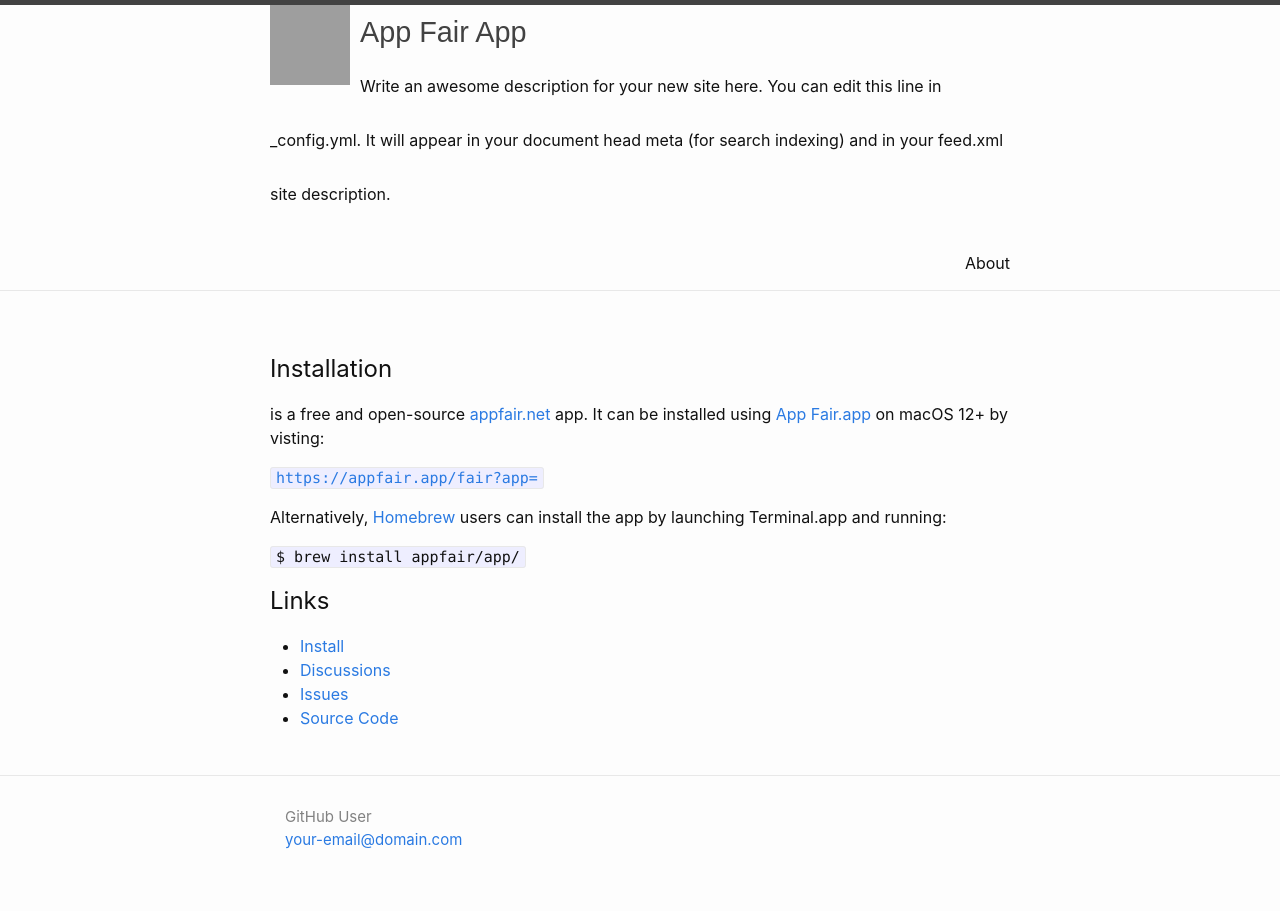
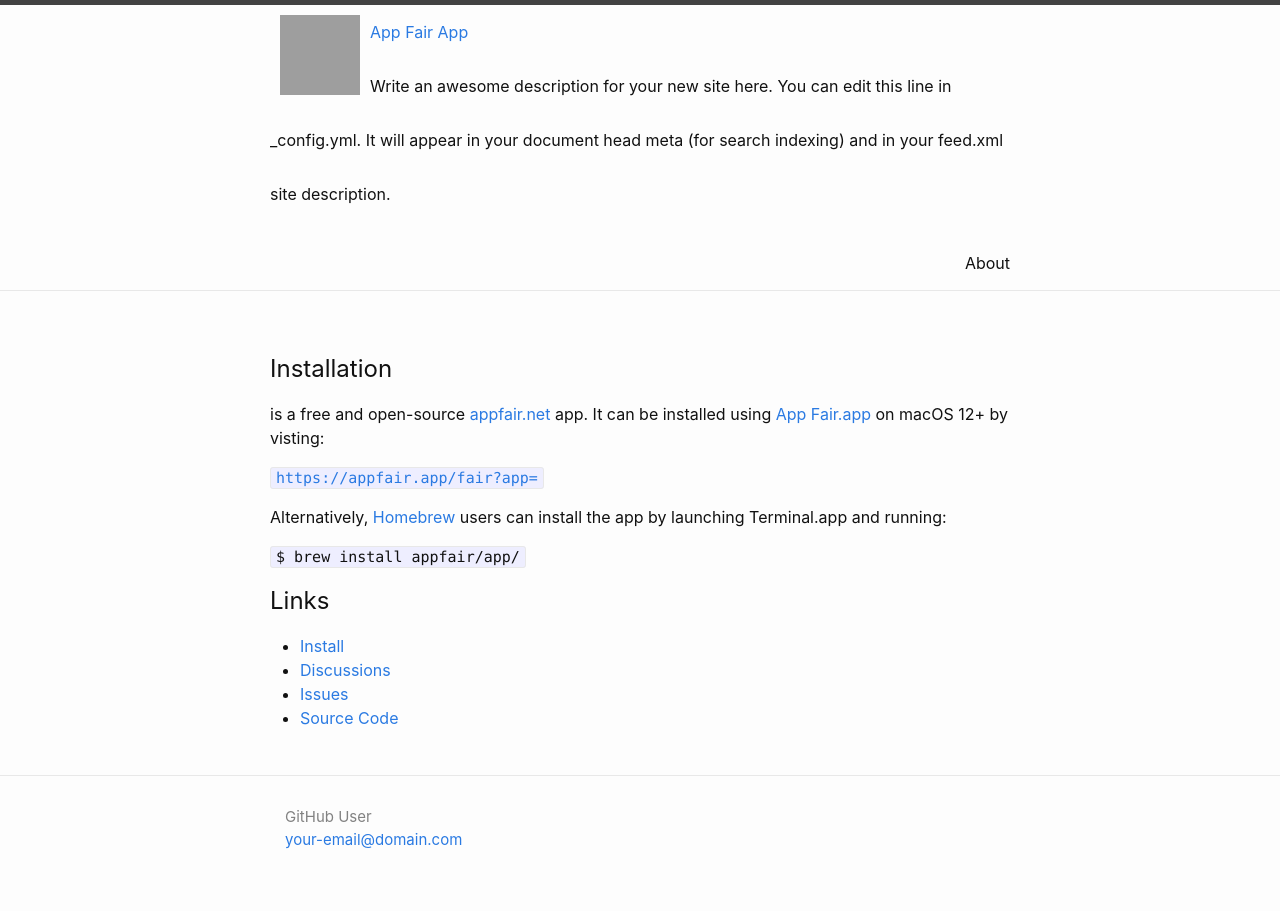
Before and after one commit to appfair/fairapp-theme, a Jekyll site: the page built from index.md, in a window 1280 px wide. Built offline with Jekyll 4.4.1, drawn with Linux system fonts in a browser that asks for light colours; grey boxes are pictures that could not be loaded.

Commit message:
chore: checkpoint

```diff
--- a/_includes/head.html
+++ b/_includes/head.html
@@ -1,8 +1,8 @@
 <head>
-  <meta charset="utf-8">
-  <meta http-equiv="X-UA-Compatible" content="IE=edge">
-  <meta name="viewport" content="width=device-width, initial-scale=1">
-  <link rel="stylesheet" href="{{ "/assets/css/style.css" | relative_url }}">
+  <meta charset="utf-8" />
+  <meta http-equiv="X-UA-Compatible" content="IE=edge" />
+  <meta name="viewport" content="width=device-width, initial-scale=1" />
+  <link rel="stylesheet" href="{{ "/assets/css/style.css" | relative_url }}" />
 
   {% if site.github %}
     {% assign appname = site.github.owner_name %}
--- a/_includes/header.html
+++ b/_includes/header.html
@@ -17,10 +17,10 @@
 
     <div>
     {% if page.showicon != false %}
-    <img style="padding-right: 10px;" align="left" width="80" height="80" src="{{ appurl }}/releases/latest/download/{{ appname }}.png" />
+    <img style="padding: 10px;" align="left" width="80" height="80" src="{{ appurl }}/releases/latest/download/{{ appname }}.png" />
     {% endif %}
     <p>
-    <a class="site-title" rel="author" href="{{ "/" | relative_url }}">{{ apptitle | default:site.title | escape }}</a>
+    <a class="DISABLED-site-title" rel="author" href="{{ "/" | relative_url }}">{{ apptitle | default:site.title | escape }}</a>
     <br />
     {{ page.subtitle | default: site.description }}
     </p>
```
